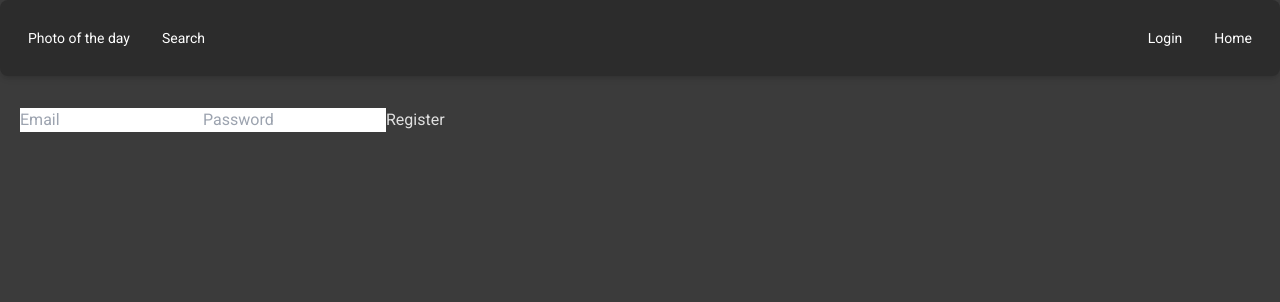
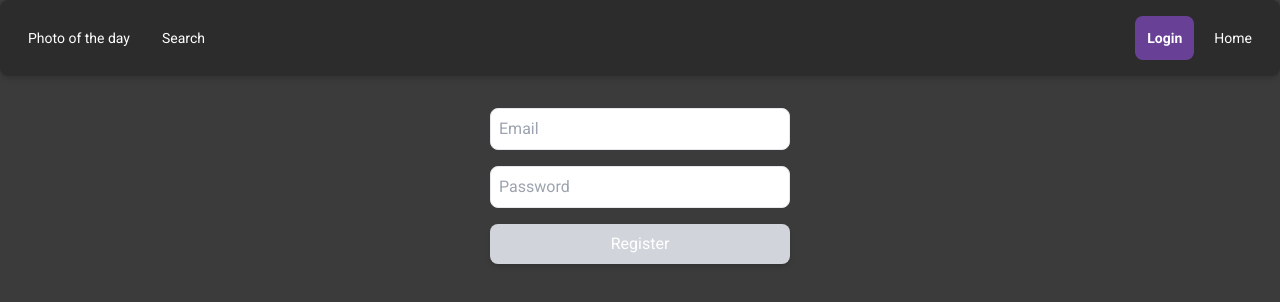
Before and after one commit to TatyanaZakiryanova/nasa-data, a Next.js app: page /dashboard/login in a window 1280 px wide. Shown: the top 302 px of the page. Built offline with nearby package versions, Linux system fonts and the light colour scheme; no server answers.

Commit message:
registration form validation using formik and styling

```diff
--- a/package.json
+++ b/package.json
@@ -16,7 +16,8 @@
     "react": "18.2.0",
     "react-dom": "18.2.0",
     "react-redux": "^9.1.2",
-    "sass": "^1.80.4"
+    "sass": "^1.80.4",
+    "yup": "^1.4.0"
   },
   "devDependencies": {
     "@types/node": "^20",
--- a/src/app/dashboard/login/components/register.tsx
+++ b/src/app/dashboard/login/components/register.tsx
@@ -1,16 +1,27 @@
 'use client';
 
-import { useState } from 'react';
 import { createUserWithEmailAndPassword } from 'firebase/auth';
 import { auth, db } from '@/app/lib/firebase';
 import { addDoc, collection } from 'firebase/firestore';
+import { useFormik } from 'formik';
+import * as Yup from 'yup';
+import Button from '@/app/ui/button';
+import Input from '@/app/ui/input';
 
 const Register = () => {
-  const [email, setEmail] = useState('');
-  const [password, setPassword] = useState('');
-
-  const handleRegister = async (e: { preventDefault: () => void }) => {
-    e.preventDefault();
+  const formik = useFormik({
+    initialValues: {
+      email: '',
+      password: '',
+    },
+    validationSchema: Yup.object({
+      email: Yup.string().email('Invalid email format').required('Email is required'),
+      password: Yup.string()
+        .min(6, 'Password must be at least 6 characters')
+        .required('Password is required'),
+    }),
+    onSubmit: async (values) => {
+      const { email, password } = values;
       try {
         const userCredential = await createUserWithEmailAndPassword(auth, email, password);
         const user = userCredential.user;
@@ -29,25 +40,40 @@ const Register = () => {
       } catch (error) {
         console.error('Error registering user:', error);
       }
-  };
+    },
+  });
 
   return (
-    <form onSubmit={handleRegister}>
-      <input
+    <form onSubmit={formik.handleSubmit} className="flex flex-col gap-4 text-center">
+      <Input
+        id="email-input"
+        name="email"
         type="email"
         placeholder="Email"
-        value={email}
-        onChange={(e) => setEmail(e.target.value)}
-        required
+        inputValue={formik.values.email}
+        handleInput={formik.handleChange}
+        handleBlur={formik.handleBlur}
+        className={`w-full p-2 md:w-[300px] ${formik.touched.email && formik.errors.email ? 'border-red-500' : ''}`}
       />
-      <input
+      {formik.touched.email && formik.errors.email ? (
+        <span className="text-sm text-red-500">{formik.errors.email}</span>
+      ) : null}
+      <Input
+        id="password-input"
+        name="password"
         type="password"
         placeholder="Password"
-        value={password}
-        onChange={(e) => setPassword(e.target.value)}
-        required
+        inputValue={formik.values.password}
+        handleInput={formik.handleChange}
+        handleBlur={formik.handleBlur}
+        className={`w-full p-2 md:w-[300px] ${formik.touched.password && formik.errors.password ? 'border-red-500' : ''}`}
       />
-      <button type="submit">Register</button>
+      {formik.touched.password && formik.errors.password ? (
+        <span className="text-sm text-red-500">{formik.errors.password}</span>
+      ) : null}
+      <Button type="submit" className="px-5 py-2" disabled={!formik.isValid || !formik.dirty}>
+        Register
+      </Button>
     </form>
   );
 };
--- /dev/null
+++ b/src/app/dashboard/login/layout.tsx
@@ -0,0 +1,3 @@
+export default function LoginLayout({ children }: { children: React.ReactNode }) {
+  return <article className="flex items-center justify-center">{children}</article>;
+}
--- a/src/app/dashboard/search/components/search.tsx
+++ b/src/app/dashboard/search/components/search.tsx
@@ -76,7 +76,7 @@ export default function Search({ initialPhotos }: SearchProps) {
           handleInput={handleSearch}
           searchKey={searchKey}
           loading={status === Status.LOADING}
-          className="mb-3 w-full p-3 md:mb-0 md:mr-3 md:w-[400px]"
+          className="mb-3 w-full border-none p-3 md:mb-0 md:mr-3 md:w-[400px]"
         >
           <Button
             onClick={handleSearchClick}
--- a/src/app/shared/navbar.tsx
+++ b/src/app/shared/navbar.tsx
@@ -36,7 +36,10 @@ export default function Navbar() {
       </ul>
       <ul className="flex items-center gap-2">
         <li>
-          <Link href="/dashboard/login" className={`${linkClasses}`}>
+          <Link
+            href="/dashboard/login"
+            className={`${linkClasses} ${pathname === '/dashboard/login' ? 'bg-customButton font-bold text-white' : 'text-white'}`}
+          >
             Login
           </Link>
         </li>
--- a/src/app/ui/button.tsx
+++ b/src/app/ui/button.tsx
@@ -4,7 +4,7 @@ import React from 'react';
 
 interface ButtonProps {
   children: React.ReactNode;
-  onClick: () => void;
+  onClick?: () => void;
   type?: 'button' | 'submit' | 'reset';
   className?: string;
   disabled?: boolean;
--- a/src/app/ui/input.tsx
+++ b/src/app/ui/input.tsx
@@ -11,6 +11,7 @@ interface InputProps {
   placeholder?: string;
   inputValue: string;
   handleInput: (e: React.ChangeEvent<HTMLInputElement>) => void;
+  handleBlur?: (e: React.FocusEvent<HTMLInputElement>) => void;
   searchKey?: (e: React.KeyboardEvent<HTMLInputElement>) => void;
   loading?: boolean;
   children?: React.ReactNode;
@@ -25,6 +26,7 @@ const Input: React.FC<InputProps> = React.memo(
     placeholder = 'Search for photos...',
     inputValue,
     handleInput,
+    handleBlur,
     searchKey,
     children,
     loading,
@@ -39,8 +41,9 @@ const Input: React.FC<InputProps> = React.memo(
           placeholder={placeholder}
           value={inputValue}
           onChange={handleInput}
+          onBlur={handleBlur}
           onKeyUp={searchKey}
-          className={`rounded-lg border-none text-base text-black outline-none ${className}`}
+          className={`rounded-lg border text-base text-black outline-none ${className}`}
         />
         {children}
         {loading && <Loader />}
```
Also changed, not shown: 1 other file (tests, documents, lock files or other folders). Lines whose indentation alone changed are shown as unchanged.
